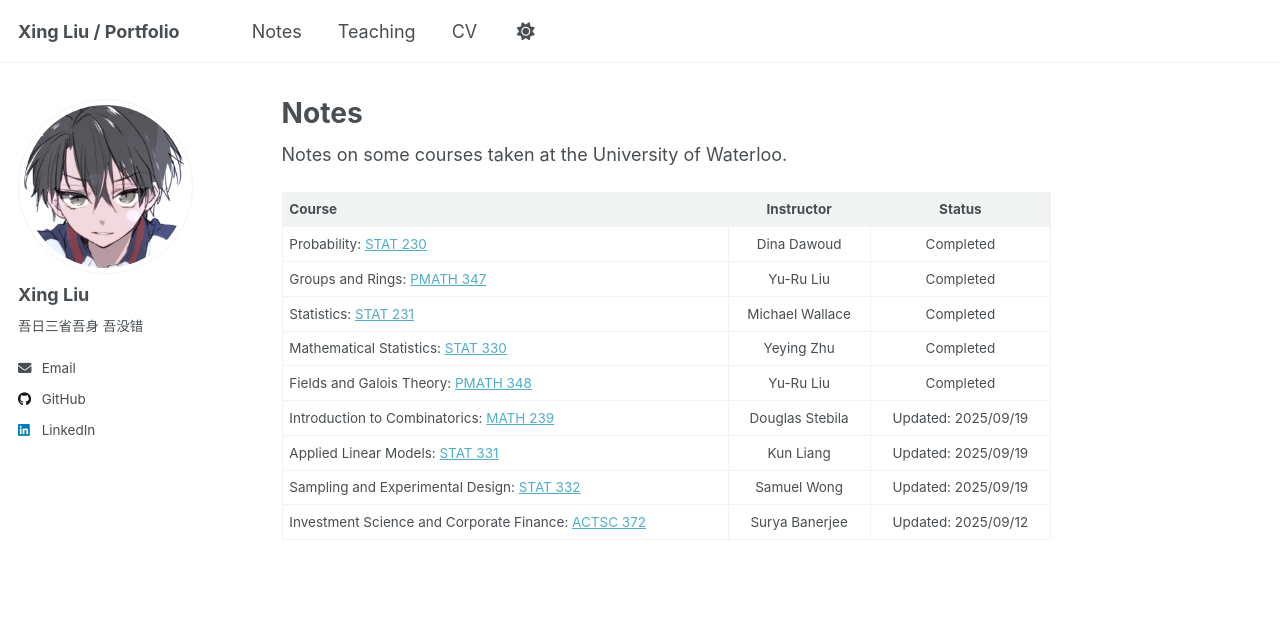
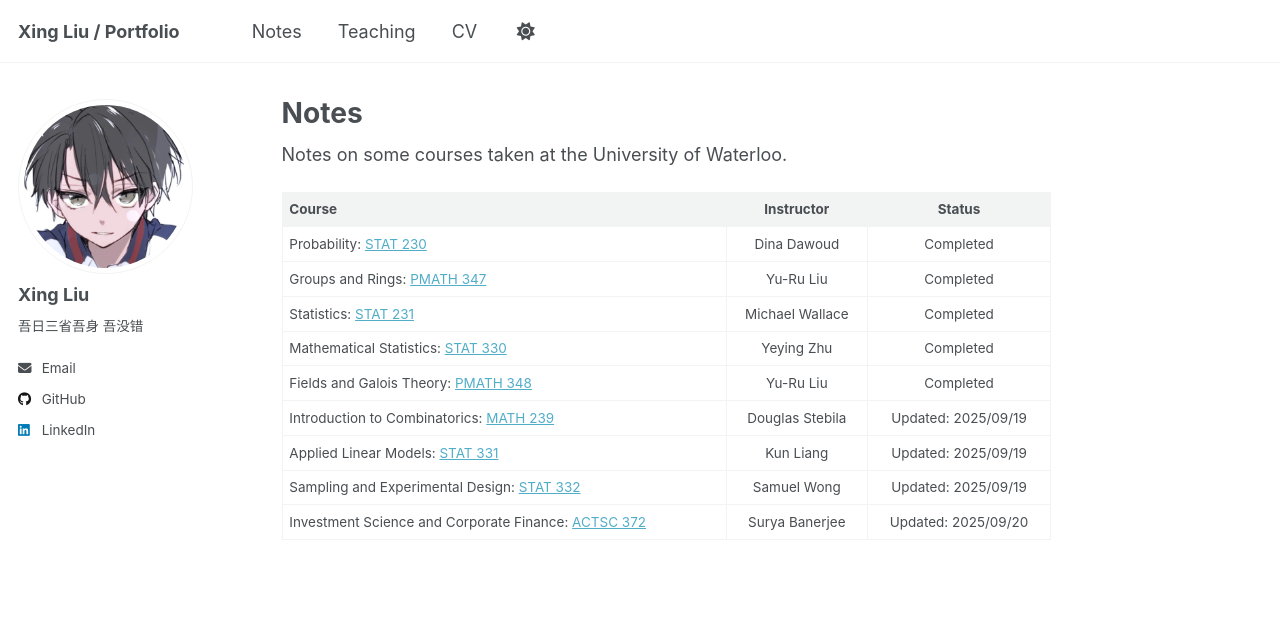
Before and after one commit to lx524/lx524.github.io, a Jekyll site: the page built from _pages/notes.md, in a window 1280 px wide. Shown: the top 628 px of the page. Built offline with Jekyll 4.4.1, drawn with Linux system fonts in a browser that asks for light colours.

Commit message:
Update notes

```diff
--- a/_pages/notes.md
+++ b/_pages/notes.md
@@ -40,4 +40,4 @@ Currently taking:
 | Introduction to Combinatorics: [MATH 239](../files/F25-MATH239.pdf) | Douglas Stebila | Updated: 2025/09/19 |
 | Applied Linear Models: [STAT 331](../files/F25-STAT331.pdf) | Kun Liang | Updated: 2025/09/19 |
 | Sampling and Experimental Design: [STAT 332](../files/F25-STAT332.pdf) | Samuel Wong | Updated: 2025/09/19 |
-| Investment Science and Corporate Finance: [ACTSC 372](../files/F25-ACTSC372.pdf) | Surya Banerjee | Updated: 2025/09/12 |
+| Investment Science and Corporate Finance: [ACTSC 372](../files/F25-ACTSC372.pdf) | Surya Banerjee | Updated: 2025/09/20 |
```
Also changed, not shown: 1 other file.
